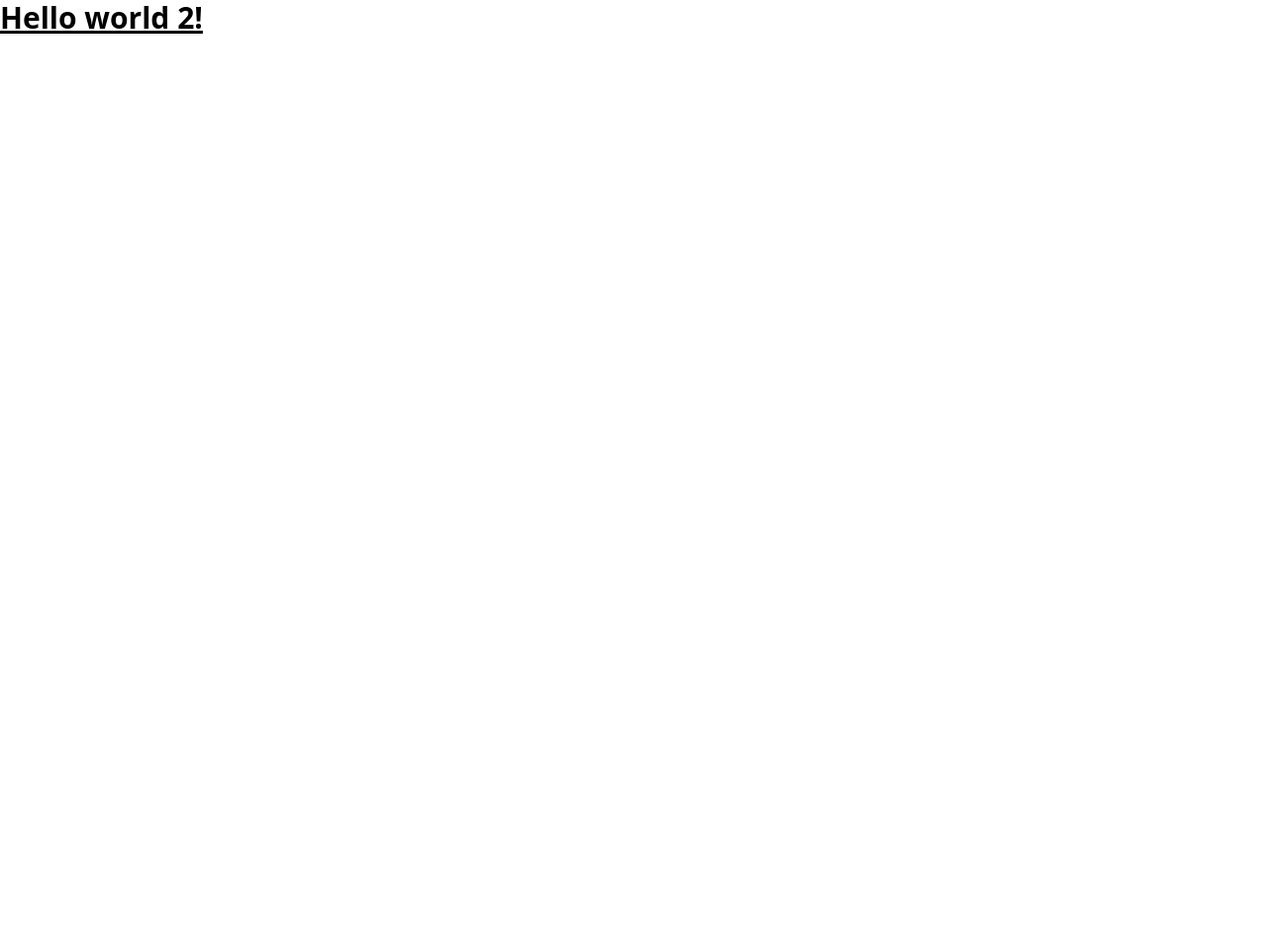
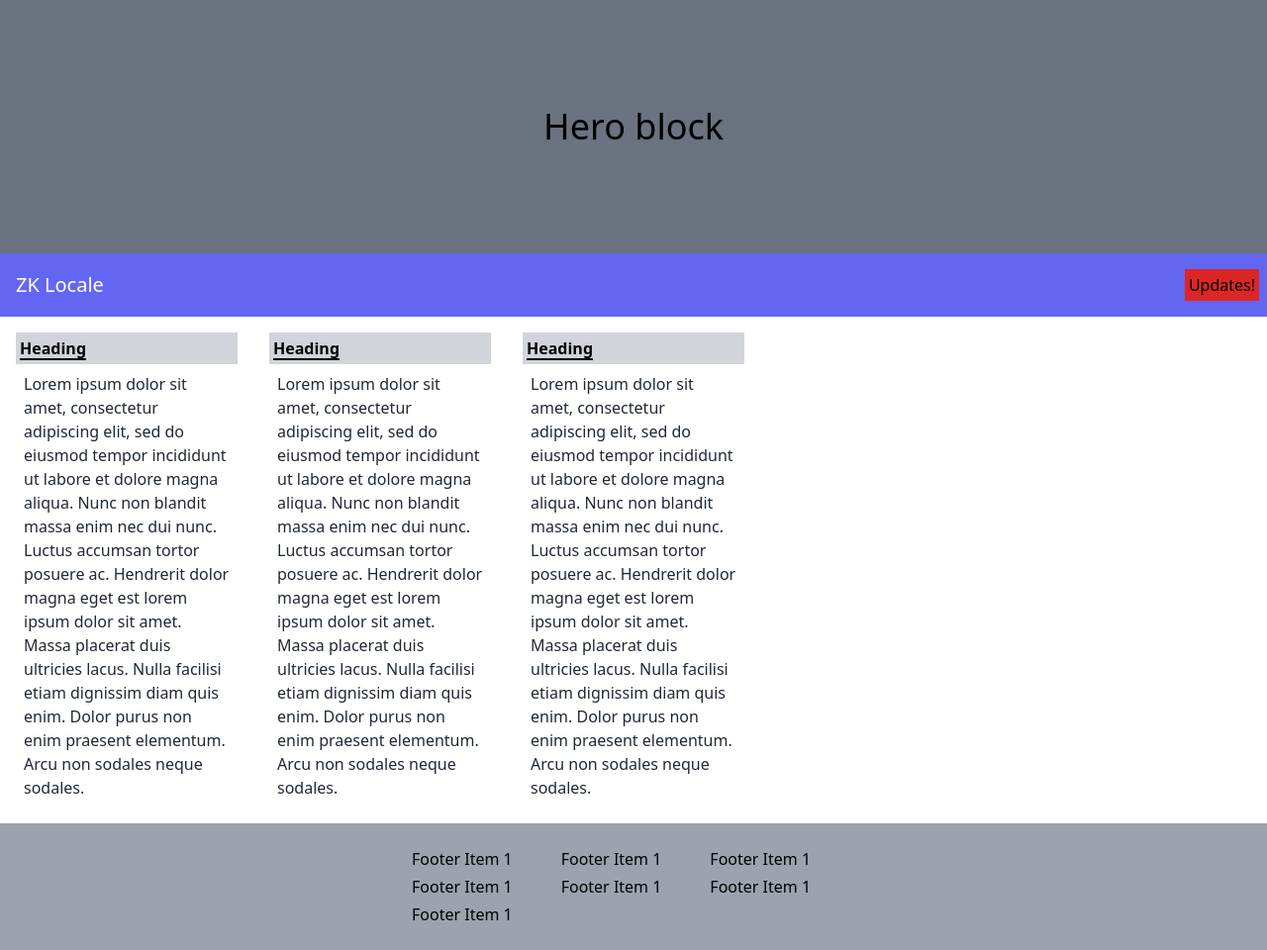
Before and after one commit to ConsenSysMesh/zk-locale, a Gatsby site in the folder site/: page / in a window 1280 px wide. Shown: the whole page at 99% size. Before the commit the page ends 800 px from the top, so only its background shows below. Built offline with nearby package versions, Linux system fonts and the light colour scheme; Gatsby itself is replaced by a stand-in of ours.

Commit message:
Basic page layout

```diff
--- a/site/src/components/layout.js
+++ b/site/src/components/layout.js
@@ -2,7 +2,7 @@ import * as React from 'react'
 
 function Layout(props) {
   return (
-    <main>
+    <main className='container mx-auto'>
       {props.children}
     </main>
   )
--- a/site/src/pages/index.js
+++ b/site/src/pages/index.js
@@ -4,9 +4,56 @@ import Layout from '../components/layout';
 function IndexPage() {
   return (
     <Layout>
-      <h1 className="text-3xl font-bold underline">
-        Hello world 2!
-      </h1>
+      <div className='flex items-center h-64 bg-gray-500 justify-center'>
+        <div className='text-4xl'>
+          Hero block
+        </div>
+      </div>
+      <div className='flex no-wrap h-16 bg-indigo-500 items-center'>
+        <div className='grow text-xl m-4 text-white justify-left'>
+          ZK Locale
+        </div>
+        <div className='flex-none justify-right'>
+          <div className='p-1 m-2 bg-red-600'>
+            Updates!
+          </div>
+        </div>
+      </div>
+      <div className='flex flex-wrap'>
+
+        <div className='p-4 w-auto md:w-64'>
+          <div className='p-1 font-bold bg-gray-300 underline decoration-2 underline-offset-4'>Heading</div>
+          <div className='m-2 text-gray-800'>
+          Lorem ipsum dolor sit amet, consectetur adipiscing elit, sed do eiusmod tempor incididunt ut labore et dolore magna aliqua. Nunc non blandit massa enim nec dui nunc. Luctus accumsan tortor posuere ac. Hendrerit dolor magna eget est lorem ipsum dolor sit amet. Massa placerat duis ultricies lacus. Nulla facilisi etiam dignissim diam quis enim. Dolor purus non enim praesent elementum. Arcu non sodales neque sodales.
+          </div>
+        </div>
+
+        <div className='p-4 w-auto md:w-64'>
+          <div className='p-1 font-bold bg-gray-300 underline decoration-2 underline-offset-4'>Heading</div>
+          <div className='m-2 text-gray-800'>
+          Lorem ipsum dolor sit amet, consectetur adipiscing elit, sed do eiusmod tempor incididunt ut labore et dolore magna aliqua. Nunc non blandit massa enim nec dui nunc. Luctus accumsan tortor posuere ac. Hendrerit dolor magna eget est lorem ipsum dolor sit amet. Massa placerat duis ultricies lacus. Nulla facilisi etiam dignissim diam quis enim. Dolor purus non enim praesent elementum. Arcu non sodales neque sodales.
+          </div>
+        </div>
+
+        <div className='p-4 w-auto md:w-64'>
+          <div className='p-1 font-bold bg-gray-300 underline decoration-2 underline-offset-4'>Heading</div>
+          <div className='m-2 text-gray-800'>
+          Lorem ipsum dolor sit amet, consectetur adipiscing elit, sed do eiusmod tempor incididunt ut labore et dolore magna aliqua. Nunc non blandit massa enim nec dui nunc. Luctus accumsan tortor posuere ac. Hendrerit dolor magna eget est lorem ipsum dolor sit amet. Massa placerat duis ultricies lacus. Nulla facilisi etiam dignissim diam quis enim. Dolor purus non enim praesent elementum. Arcu non sodales neque sodales.
+          </div>
+        </div>
+
+      </div>
+      <div className='p-6 bg-gray-400 justify-center'>
+        <div className='grid grid-cols-1 md:grid-cols-3 gap-1 max-w-md mx-auto'>
+          <div className='whitespace-nowrap'>Footer Item 1</div>
+          <div className='whitespace-nowrap'>Footer Item 1</div>
+          <div className='whitespace-nowrap'>Footer Item 1</div>
+          <div className='whitespace-nowrap'>Footer Item 1</div>
+          <div className='whitespace-nowrap'>Footer Item 1</div>
+          <div className='whitespace-nowrap'>Footer Item 1</div>
+          <div className='whitespace-nowrap'>Footer Item 1</div>
+        </div>
+      </div>
     </Layout>
   );
 }
```
